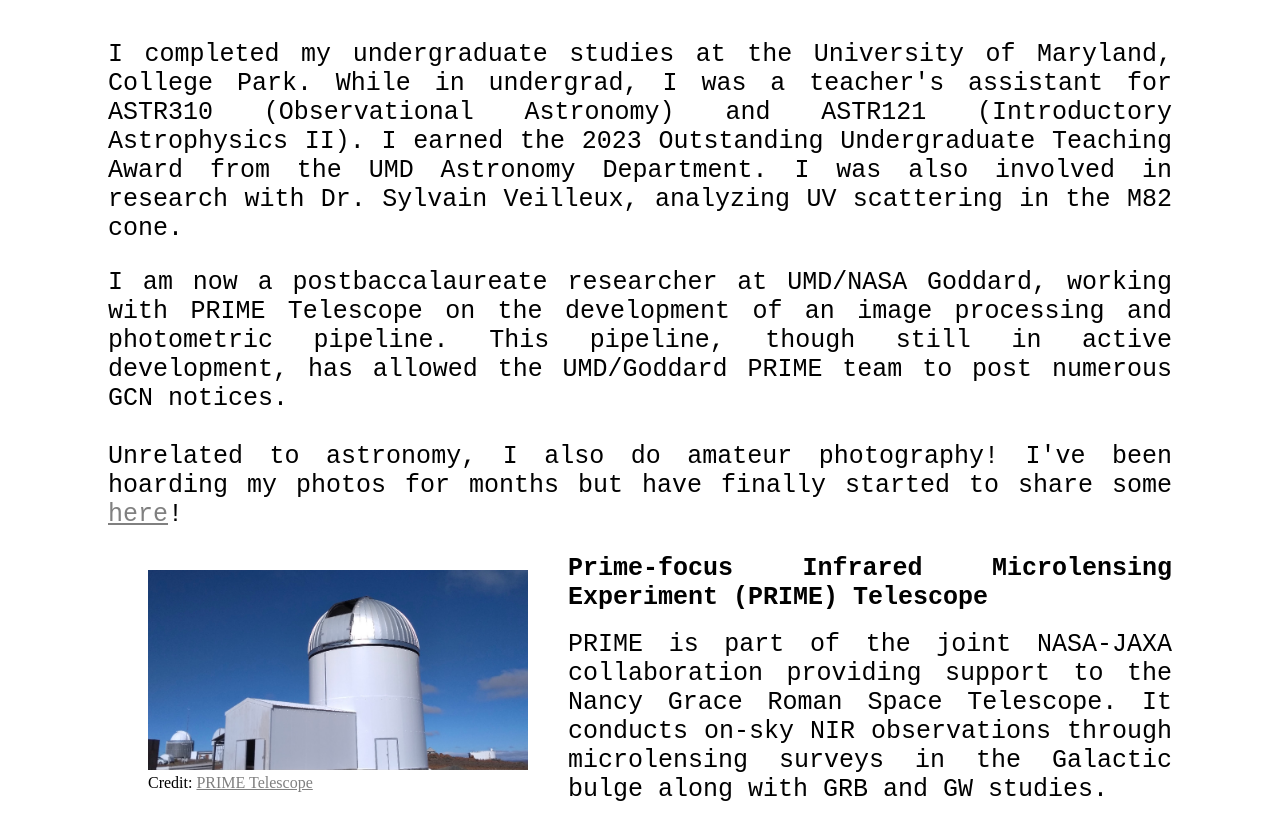
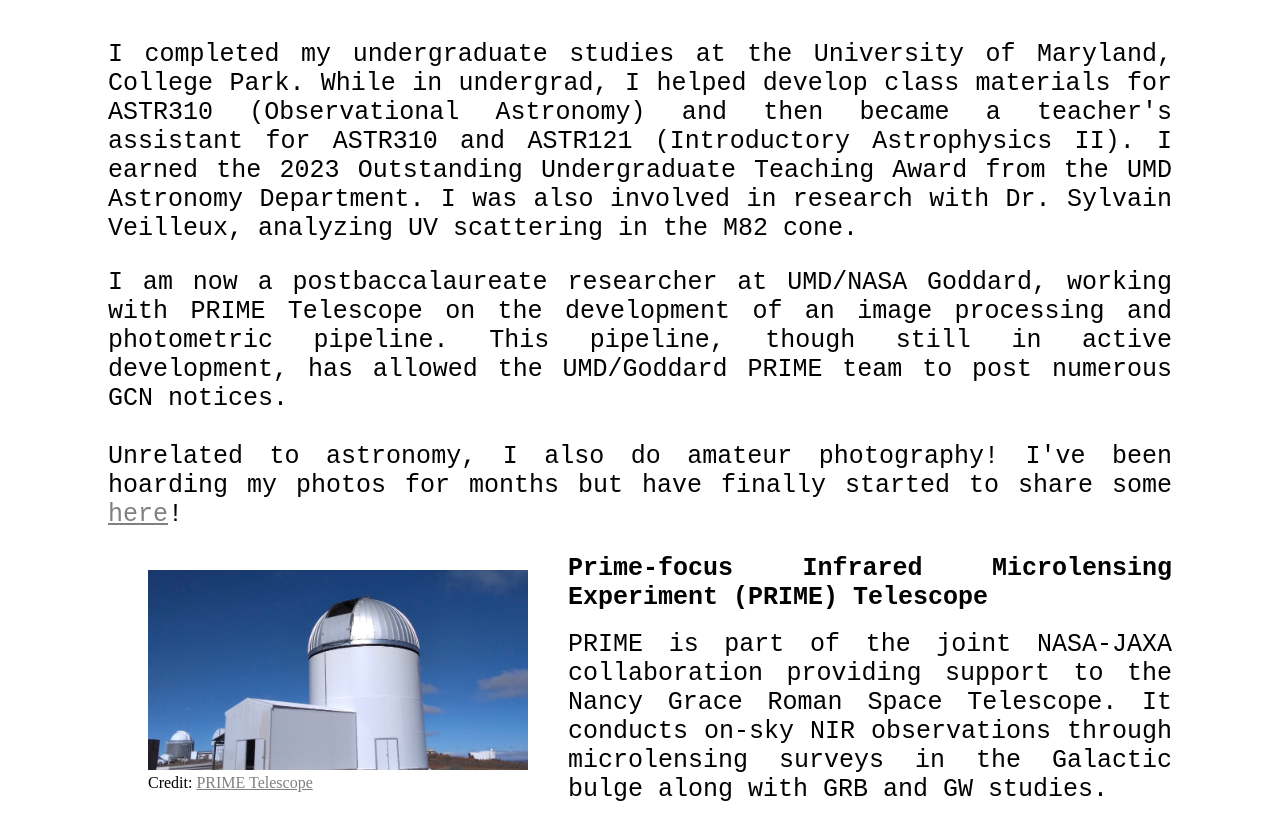
Before and after one commit to orionguiffreda/orionguiffreda.github.io, a plain HTML site: page about.html in a window 1280 px wide. Shown: the part 98-914 px from the top of the page. Drawn offline with Linux system fonts and the light colour scheme.

Commit message:
Slight changes to about and index

```diff
--- a/about.html
+++ b/about.html
@@ -21,10 +21,11 @@
     </div>
     <br>
     <p>
-        I completed my undergraduate studies at the University of Maryland, College Park.  While in undergrad, I was
-        a teacher's assistant for ASTR310 (Observational Astronomy) and ASTR121 (Introductory Astrophysics II).  I
-        earned the 2023 Outstanding Undergraduate Teaching Award from the UMD Astronomy Department.  I was also involved
-        in research with Dr. Sylvain Veilleux, analyzing UV scattering in the M82 cone.
+        I completed my undergraduate studies at the University of Maryland, College Park.  While in undergrad, I helped
+        develop class materials for ASTR310 (Observational Astronomy) and then became a teacher's assistant for ASTR310
+        and ASTR121 (Introductory Astrophysics II).  I earned the 2023 Outstanding Undergraduate Teaching Award from the
+        UMD Astronomy Department.  I was also involved in research with Dr. Sylvain Veilleux, analyzing UV scattering in
+        the M82 cone.
     </p>
     <p>
         I am now a postbaccalaureate researcher at UMD/NASA Goddard, working with PRIME Telescope on the development of
```
Also changed, not shown: index.html (+5 -1 lines), photos.html (+2 -2 lines).
